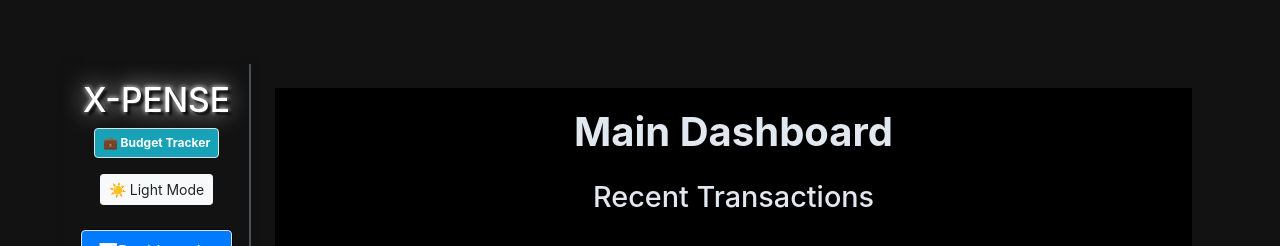
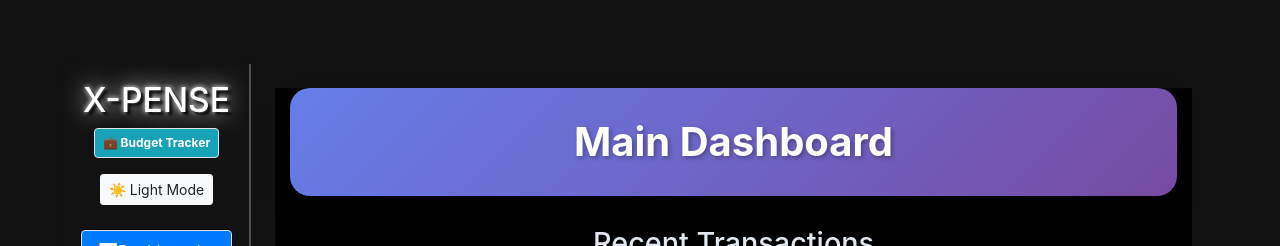
Before and after one commit to marlonmunoz/x-pense-app, a React (Vite) app in the folder Client/: page /dashboard in a window 1280 px wide. Shown: the top 246 px of the page. Built offline with nearby package versions, Linux system fonts and the light colour scheme; no server answers.

Commit message:
DashBoard title styling now matches the rest of the components

```diff
--- a/Client/src/components/Dashboard.jsx
+++ b/Client/src/components/Dashboard.jsx
@@ -810,16 +810,28 @@ function Dashboard({ transactions =[], balance = 0, totalAmount, darkMode,format
 
   return (
     <div className={`container-fluid ${darkMode ? 'dark-mode' : 'light-mode'}`} >
+      <style>{`
+        .dashboard-header {
+          text-align: center;
+          margin-bottom: 30px;
+          padding: 30px;
+          border-radius: 20px;
+          background: linear-gradient(135deg, #667eea 0%, #764ba2 100%);
+          color: white;
+          box-shadow: 0 10px 30px rgba(0, 0, 0, 0.2);
+        }
+
+        .dashboard-header h1 {
+          font-size: 2.5rem;
+          margin: 0;
+          text-shadow: 2px 2px 4px rgba(0, 0, 0, 0.3);
+          font-weight: bold;
+        }
+      `}</style>
       <div className="row"  >
         <div className="col-12" >
-            <div className="text-center mb-4">
-                <h1 style={{
-                    fontSize: '2.5rem',
-                    margin: '20px 0',
-                    textShadow: '2px 2px 4px rgba(0, 0, 0, 0.3)',
-                    color: darkMode ? '#e2e8f0' : '#2d3748',
-                    fontWeight: 'bold'
-                }}>Main Dashboard</h1>
+            <div className="dashboard-header">
+                <h1>Main Dashboard</h1>
             </div>
             <div className="summary">
                 <h5 style={{
```
